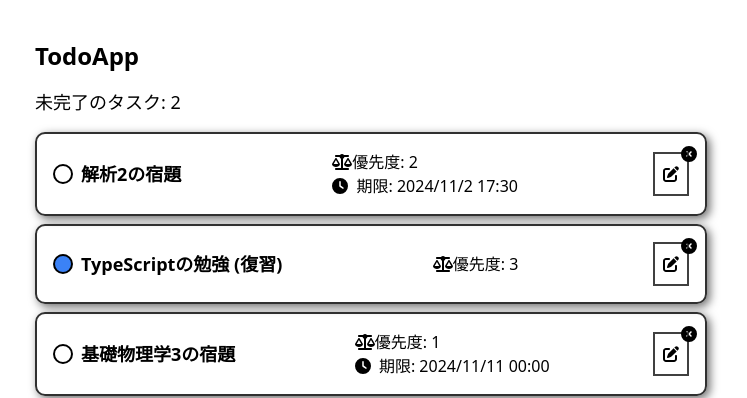
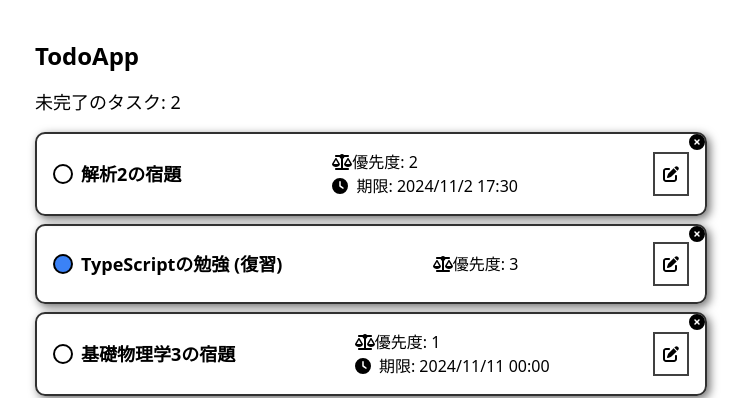
Before and after one commit to kohtarou/react-todo-app, a React (Vite) app: page / in a window 1280 px wide. Shown: the top 398 px of the page, without its empty margins (269-1016 px from the left). Built offline with nearby package versions, Linux system fonts and the light colour scheme.

Commit message:
ｓてｇ

```diff
--- a/src/TodoItem.tsx
+++ b/src/TodoItem.tsx
@@ -29,7 +29,7 @@ const TodoItem = (props: Props) => {
     >
       <button
         onClick={() => props.remove(todo.id)}
-        className="absolute top-2 right-2" // ボタンのスタイルを変更
+        className="absolute -top-2 -right-2 w-8 h-8 flex items-center justify-center" // ボタンのスタイルを変更
       >
         <FontAwesomeIcon icon={faCircleXmark} /> {/* アイコンを追加 */}
       </button>
```
